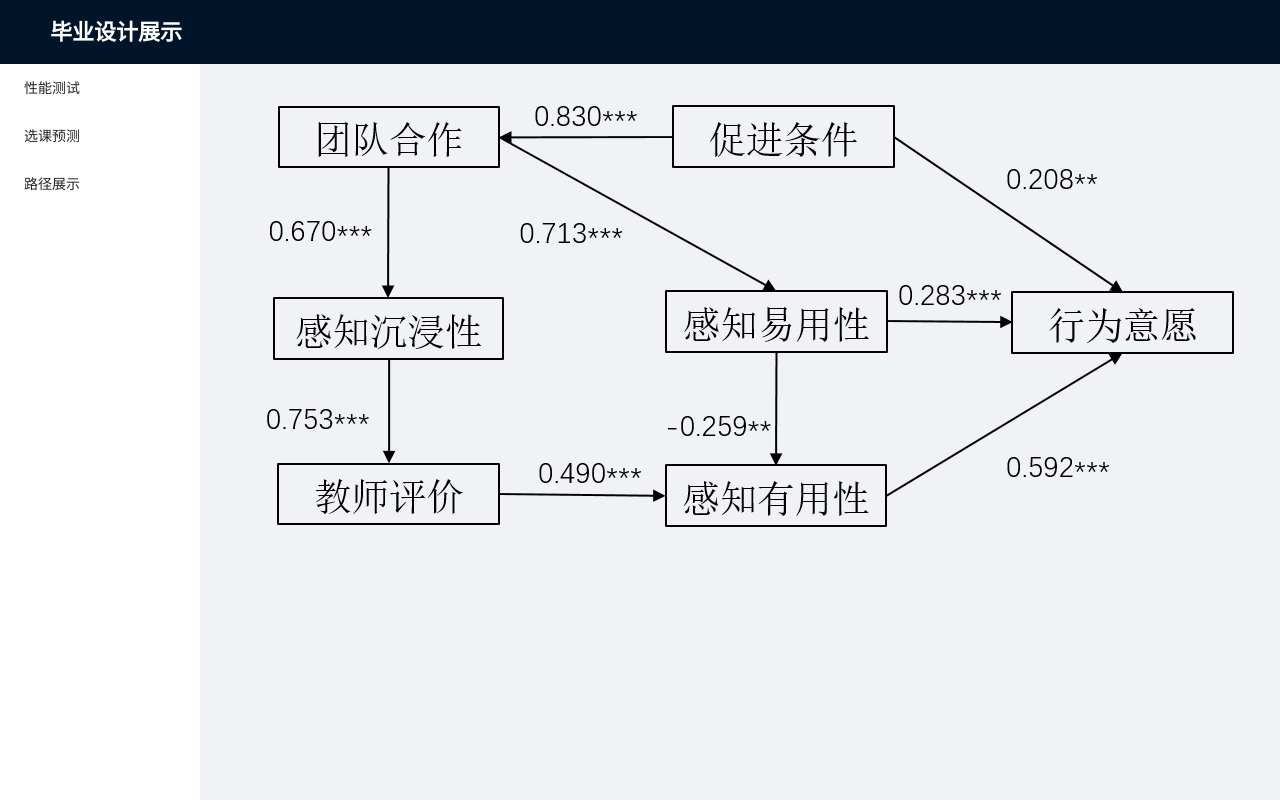
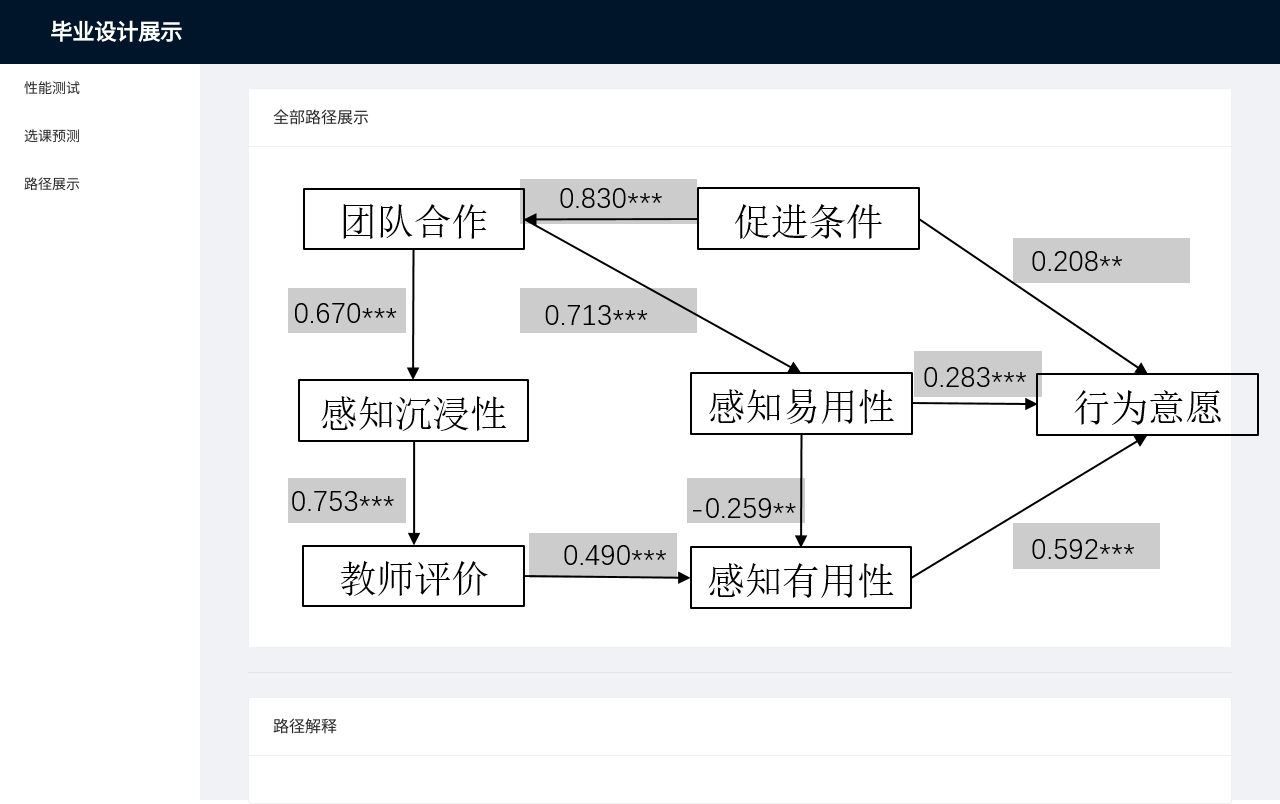
Before and after one commit to EnrigleZ/bytwo, a React (Create React App) app: page /static in a window 1280 px wide. Built offline with nearby package versions, Linux system fonts and the light colour scheme.

Commit message:
feat: add picture

```diff
--- a/src/index.css
+++ b/src/index.css
@@ -52,3 +52,12 @@ code {
   position : relative;
   transform: translateY(-50%);
 }
+
+.hover-item {
+  position: absolute;
+  background-color: rgba(0, 0, 0, 0.2);
+  color: #FFF;
+  font-size: 20px;
+  padding-left: 30px;
+  cursor: pointer;
+}
--- /dev/null
+++ b/src/pages/static-display/hover-item.jsx
@@ -0,0 +1,24 @@
+import React from 'react'
+import { getSize } from './logics'
+
+const HoverItem = (props) => {
+    const { text, image, top, left, w, h, setText } = props
+    const [ width, height ] = getSize(image)
+    console.log(width, height)
+    const [display, setDisplay] = React.useState(false)
+    if (!image) return null
+
+    return (
+        <div
+            className="hover-item"
+            style={{ left: width * left, top: height * top, width: width * w, height: height * h}}
+            onMouseEnter={() => {setDisplay(true)}}
+            onMouseLeave={() => {setDisplay(false)}}
+            onClick={() => { setText(text) }}
+        >
+            {/* <span className="text" hidden={!display}>{text.toString()}</span> */}
+        </div>
+    )
+}
+
+export default HoverItem
--- a/src/pages/static-display/index.jsx
+++ b/src/pages/static-display/index.jsx
@@ -1,10 +1,47 @@
 import React from 'react'
+import { Card, Divider } from 'antd'
 
+import HoverItem from './hover-item'
 import PAGEIMAGE from '../../misc/page3.png'
+import { TEXTS } from './logics'
 
 
-const StaticPage = () => {
-    return <img src={PAGEIMAGE} />
+const ImageAreaWithTips = () => {
+    const [image, setImage] = React.useState(null)
+    const [text, setText] = React.useState({title: '', description: ''})
+
+    const onRefChange = React.useCallback((node) => {
+        setTimeout(() => {setImage(node)}, 1)
+    }, [setImage])
+
+    return (
+        <>
+            <Card title="全部路径展示">
+                <div style={{position: "relative"}}>
+                    <StaticPage ref={onRefChange}/>
+                    <HoverItem setText={setText} image={image} text={TEXTS[1]} left={0.015} top={0.26} h={0.1} w={0.12}/>
+                    <HoverItem setText={setText} image={image} text={TEXTS[2]} left={0.015} top={0.68} h={0.1} w={0.12}/>
+                    <HoverItem setText={setText} image={image} text={TEXTS[3]} left={0.25} top={0.02} h={0.1} w={0.18}/>
+                    <HoverItem setText={setText} image={image} text={TEXTS[4]} left={0.25} top={0.26} h={0.1} w={0.18}/>
+                    <HoverItem setText={setText} image={image} text={TEXTS[5]} left={0.26} top={0.8} h={0.1} w={0.15}/>
+                    <HoverItem setText={setText} image={image} text={TEXTS[6]} left={0.42} top={0.68} h={0.1} w={0.12}/>
+                    <HoverItem setText={setText} image={image} text={TEXTS[7]} left={0.75} top={0.78} h={0.1} w={0.15}/>
+                    <HoverItem setText={setText} image={image} text={TEXTS[8]} left={0.65} top={0.4} h={0.1} w={0.13}/>
+                    <HoverItem setText={setText} image={image} text={TEXTS[9]} left={0.75} top={0.15} h={0.1} w={0.18}/>
+                </div>
+            </Card>
+            <Divider />
+            <Card title="路径解释">
+                <b>{text.title}</b>
+                <Divider hidden={!text.description} />
+                <div><b hidden={!text.description}>结论：</b>{text.description}</div>
+            </Card>
+        </>
+    )
 }
 
-export default StaticPage
+const StaticPage = React.forwardRef((props, ref) => {
+    return <img src={PAGEIMAGE} ref={ref}/>
+})
+
+export default ImageAreaWithTips
--- /dev/null
+++ b/src/pages/static-display/logics.js
@@ -0,0 +1,18 @@
+export function getSize(image) {
+    if (!image) return [0, 0]
+    const { width, height } = image.getBoundingClientRect()
+    return [ width, height ]
+}
+
+export const TEXTS = [
+    { index: 0, title: '', description: ''},
+    { index: 1, title: '', description: ''},
+    { index: 2, title: '感知沉浸性正向作用于教师评价', description: '使用道具增强学生在课堂中的专注度，寓教于乐，贯彻启发式、互动式、探究式的课程教学方式，有助于学生对教师评价的提升。'},
+    { index: 3, title: '', description: ''},
+    { index: 4, title: '团队合作对学生的对课程的感知易用性产生强烈的影响', description: '互帮互助的团队合作形式可以降低学生对课程的自我恐惧，便于学生开展学习，证实了本课程的课程组织形式设计合理性。'},
+    { index: 5, title: '', description: ''},
+    { index: 6, title: '感知易用性对感知有用性的标准化估计值为负数', description: '应鼓励老师设计一些有挑战的课程内容。'},
+    { index: 7, title: '', description: ''},
+    { index: 8, title: '', description: ''},
+    { index: 9, title: '', description: ''},
+]
```
